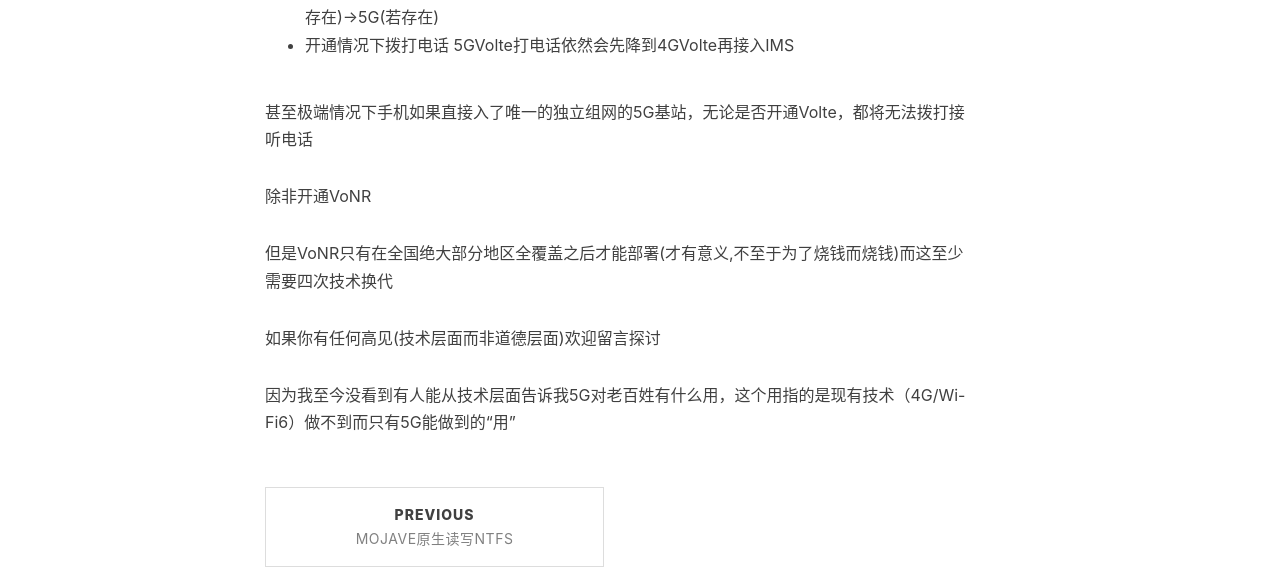
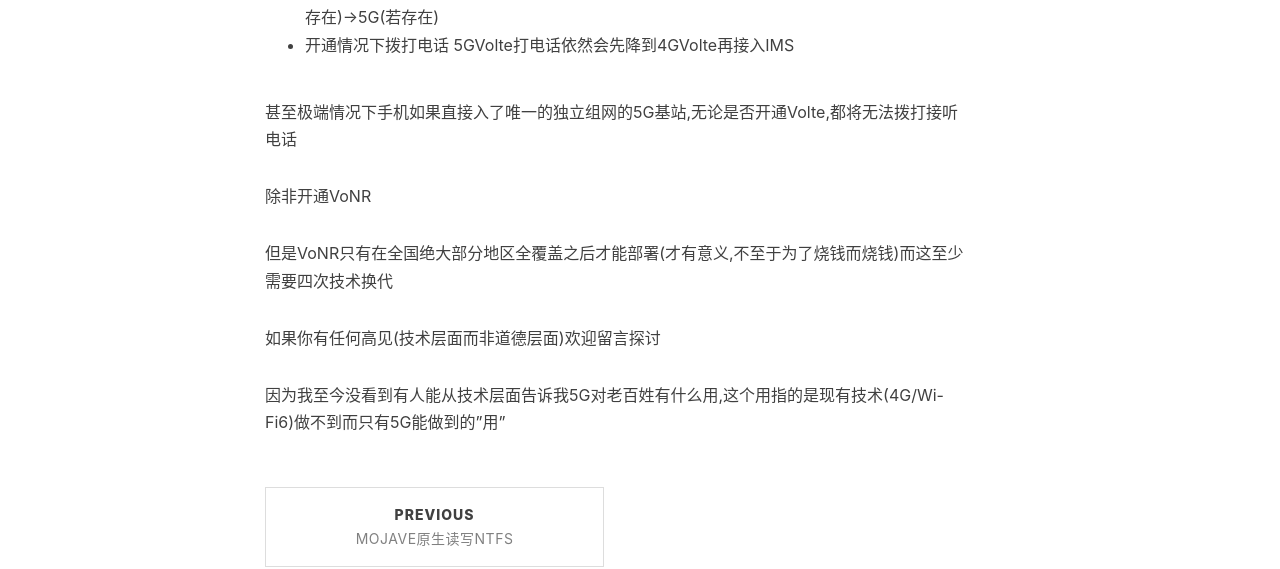
Before and after one commit to zhangyiming748/index, a Jekyll site: the page built from _posts/2020-09-13-5GCall.md, in a window 1280 px wide. Shown: the part 860-1429 px from the top of the page. Built offline with Jekyll 4.4.1, drawn with Linux system fonts in a browser that asks for light colours; nearby versions of some CDN libraries; comment, search, counter and statistics services are not loaded.

Commit message:
格式化

```diff
--- a/_posts/2020-09-13-5GCall.md
+++ b/_posts/2020-09-13-5GCall.md
@@ -26,7 +26,7 @@ tags:                               #标签
 + 开通情况下拨打电话
 5GVolte打电话依然会先降到4GVolte再接入IMS
 
-甚至极端情况下手机如果直接入了唯一的独立组网的5G基站，无论是否开通Volte，都将无法拨打接听电话
+甚至极端情况下手机如果直接入了唯一的独立组网的5G基站,无论是否开通Volte,都将无法拨打接听电话
 
 除非开通VoNR
 
@@ -34,4 +34,4 @@ tags:                               #标签
 
 如果你有任何高见(技术层面而非道德层面)欢迎留言探讨
 
-因为我至今没看到有人能从技术层面告诉我5G对老百姓有什么用，这个用指的是现有技术（4G/Wi-Fi6）做不到而只有5G能做到的“用”
+因为我至今没看到有人能从技术层面告诉我5G对老百姓有什么用,这个用指的是现有技术(4G/Wi-Fi6)做不到而只有5G能做到的"用"
```
